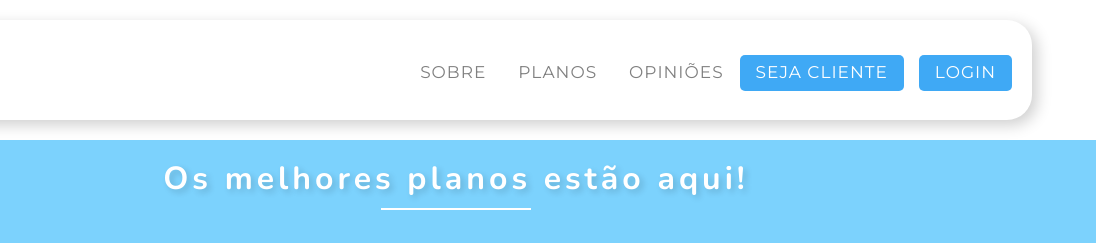
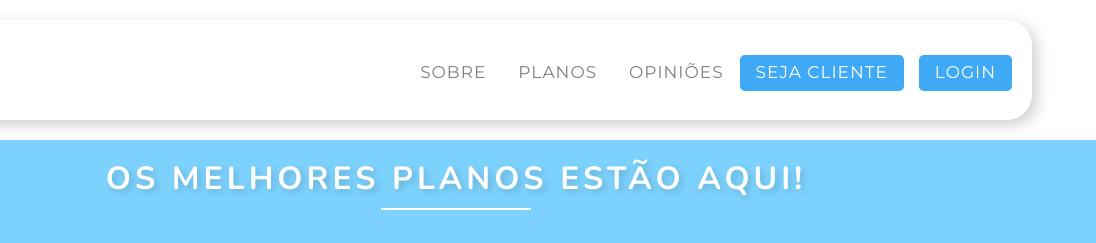
Before and after one commit to lucaspinheiromarques-zz/Projeto-1-Semestre-Facul, a plain HTML site: page site/planos.html in a window 1280 px wide. Shown: the top 243 px of the page, 184-1280 px from the left. Drawn offline with nearby package versions, Linux system fonts and the light colour scheme.

Commit message:
Update planos.html

```diff
--- a/site/planos.html
+++ b/site/planos.html
@@ -23,7 +23,7 @@
         </a>
     </div>
     <header id="banner-planos">
-        <h1>Os melhores planos estão aqui!</h1>
+        <h1>OS MELHORES PLANOS ESTÃO AQUI!</h1>
         <figure>
             <img src="imagens/internet-people.png" alt="internet">
         </figure>
```
